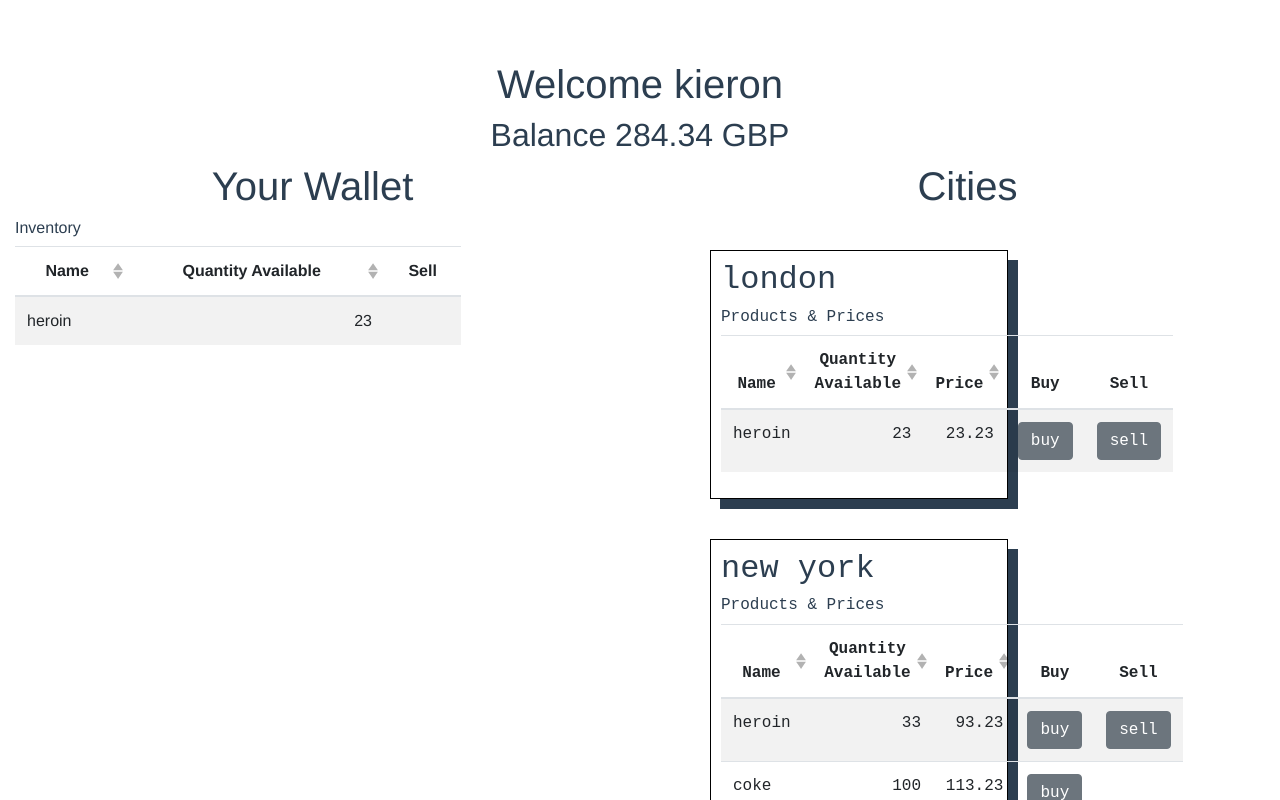
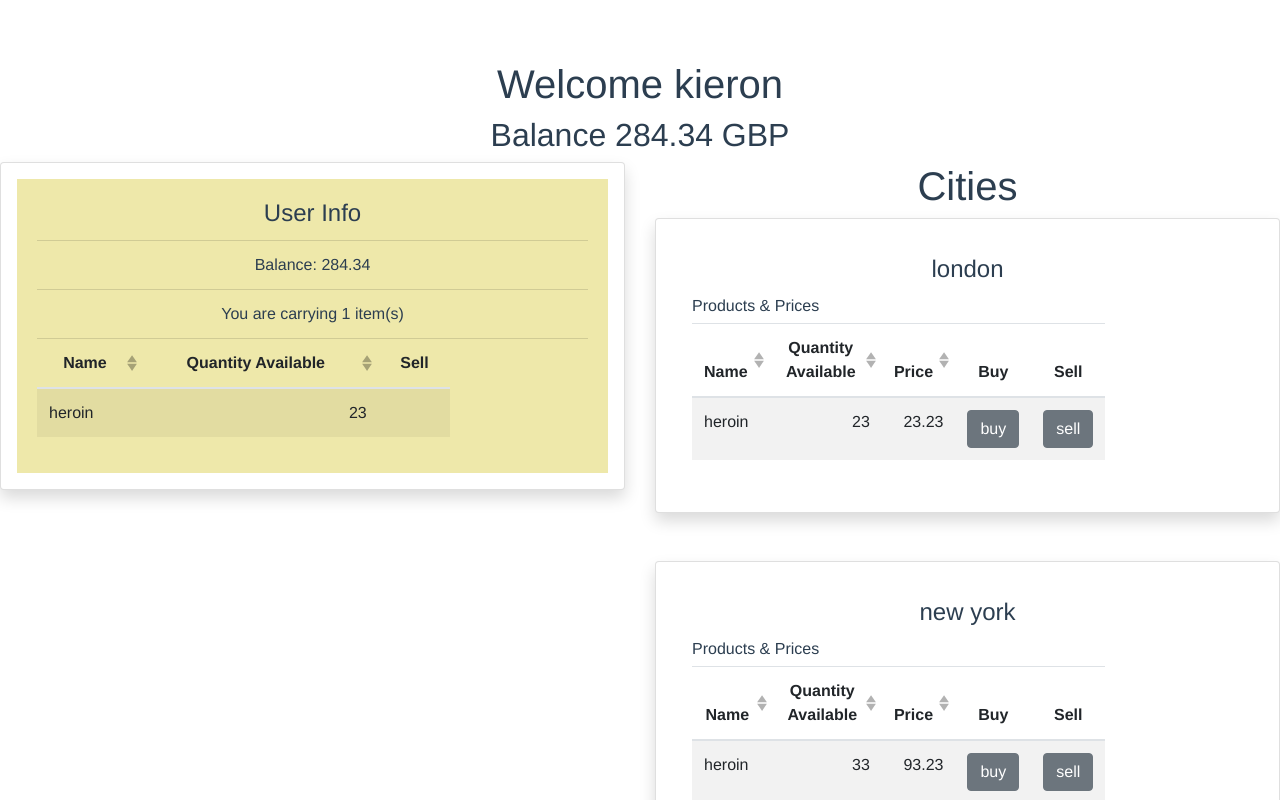
Before and after one commit to stickleprojects/kw-drugwars, a Vue app: page / in a window 1280 px wide. Shown: the top 800 px of the page. Built offline with nearby package versions, Linux system fonts and the light colour scheme.

Commit message:
trivial ui update to move to cards instead of divs with dropshadow (fixes where table was too wide)

```diff
--- a/src/components/City.vue
+++ b/src/components/City.vue
@@ -1,6 +1,6 @@
 <template>
-    <div class="citydiv">
-        <h1 class="cityname">{{city.name}}</h1>
+    <b-card v-bind:title="city.name" class="shadow p-3 mb-5 bg-white rounded">
+
         <h2 class="productlistlabel">Products & Prices</h2>
         <b-table class="productlist" striped hover :items="city.products" :fields="fields" primary-key="id">
             <template v-slot:cell(buy)="{ item }">
@@ -13,7 +13,7 @@
             </template>
 
         </b-table>
-</div>
+    </b-card>
 </template>
 
 
@@ -25,10 +25,10 @@ import { drugDataStore } from '@/datastore';
 <script>
 
 export default {
-    name:"city-info",
+    name: "city-info",
     props: {
-        'user':Object,
-        'city':Object
+        'user': Object,
+        'city': Object
 
     },
     methods: {
@@ -64,16 +64,16 @@ export default {
 
     data() {
         return {
-        drugStore: drugDataStore(),
-        fields:[
+            drugStore: drugDataStore(),
+            fields: [
 
-            {key:"name", sortable: true, tdClass:"text"},
-            {key:"quantity", sortable: true, tdClass:"price", label:"Quantity Available"},
-            {key:"price", sortable: true, tdClass:"price"},
-            {key:"buy"},
-            {key:"sell"},
+                { key: "name", sortable: true, tdClass: "text" },
+                { key: "quantity", sortable: true, tdClass: "price", label: "Quantity Available" },
+                { key: "price", sortable: true, tdClass: "price" },
+                { key: "buy" },
+                { key: "sell" },
 
-        ],
+            ],
         }
     }
 }
@@ -84,15 +84,13 @@ export default {
     text-align: left;
     font-size: 1em;
 }
-.productlist {
-    width: 75%;
-}
+
+
 .citydiv {
     border: 1px solid black;
     box-shadow: 10px 10px;
-    margin: 40px;
+    margin: 10px;
     padding: 10px;
-    width: 50%;
     font-family: 'Courier New', Courier, monospace;
 }
 
--- a/src/components/GamePlay.vue
+++ b/src/components/GamePlay.vue
@@ -5,13 +5,13 @@
     <div>
       <b-row>
         <b-col>
-      <b-container fluid>
-        <h1>Your Wallet</h1>
-        <UserInfo :user="store.user"/>
+          <b-container fluid="sm">
+
+            <UserInfo :user="store.user" />
           </b-container>
         </b-col>
         <b-col>
-      <b-container fluid>
+          <b-container fluid="xl">
             <h1>Cities</h1>
             <div v-for="city in store.cities" v-bind:key="city.name">
               <City :city="city" :user="store.user" />
@@ -45,34 +45,26 @@ export default {
 </script>
 
 <!-- Add "scoped" attribute to limit CSS to this component only -->
-<style >
+<style>
 .price {
   text-align: right;
 
 }
+
 .text {
   text-align: left;
 }
 
-.userinfo {
-  display: block;
-  float: left;
-}
-.citylist {
-  display: block;
-  float: right;
-}
-h3 {
-  margin: 40px 0 0;
-}
 ul {
   list-style-type: none;
   padding: 0;
 }
+
 li {
   display: inline-block;
   margin: 0 10px;
 }
+
 a {
   color: #42b983;
 }
--- a/src/components/UserInfo.vue
+++ b/src/components/UserInfo.vue
@@ -1,6 +1,10 @@
 <template>
-    <div class="userinfodiv">
-        <h2 class="productlistlabel">Inventory</h2>
+    <b-card title="User Info" class="shadow p-3 mb-5 bg-white rounded" bg-variant="primary">
+        <b-list-group flush>
+            <b-list-group-item>Balance: {{ user.balance }}</b-list-group-item>
+            <b-list-group-item>You are carrying {{ user.products.length }} item(s)</b-list-group-item>
+        </b-list-group>
+
         <b-table class="productlist" striped hover :items="user.products" :fields="fields" primary-key="id">
             <!-- <template v-slot:cell(sell)="{ item }">
                 <span><b-btn v-if="canSell(item)" @click="sellItem(item)">sell</b-btn></span>
@@ -8,7 +12,7 @@
             </template> -->
 
         </b-table>
-</div>
+    </b-card>
 </template>
 
 
@@ -20,9 +24,9 @@ import { drugDataStore } from '@/datastore';
 <script>
 
 export default {
-    name:"city-info",
+    name: "city-info",
     props: {
-        'user':Object,
+        'user': Object,
 
     },
     methods: {
@@ -45,14 +49,14 @@ export default {
 
     data() {
         return {
-        drugStore: drugDataStore(),
-        fields:[
+            drugStore: drugDataStore(),
+            fields: [
 
-            {key:"name", sortable: true, tdClass:"text"},
-            {key:"quantity", sortable: true, tdClass:"price", label:"Quantity Available"},
-            {key:"sell"},
+                { key: "name", sortable: true, tdClass: "text" },
+                { key: "quantity", sortable: true, tdClass: "price", label: "Quantity Available" },
+                { key: "sell" },
 
-        ],
+            ],
         }
     }
 }
@@ -63,20 +67,17 @@ export default {
     text-align: left;
     font-size: 1em;
 }
+
 .productlist {
     width: 75%;
 }
-.citydiv {
-    border: 1px solid black;
-    box-shadow: 10px 10px;
-    margin: 40px;
-    padding: 10px;
-    width: 50%;
-    font-family: 'Courier New', Courier, monospace;
-}
 
-.cityname {
-    text-align: left;
-    font-size: 2em;
+.bg-primary {
+
+    .card-body,
+    .list-group-item {
+        background-color: palegoldenrod;
+    }
+
 }
 </style>
```
Lines whose indentation alone changed are shown as unchanged.
